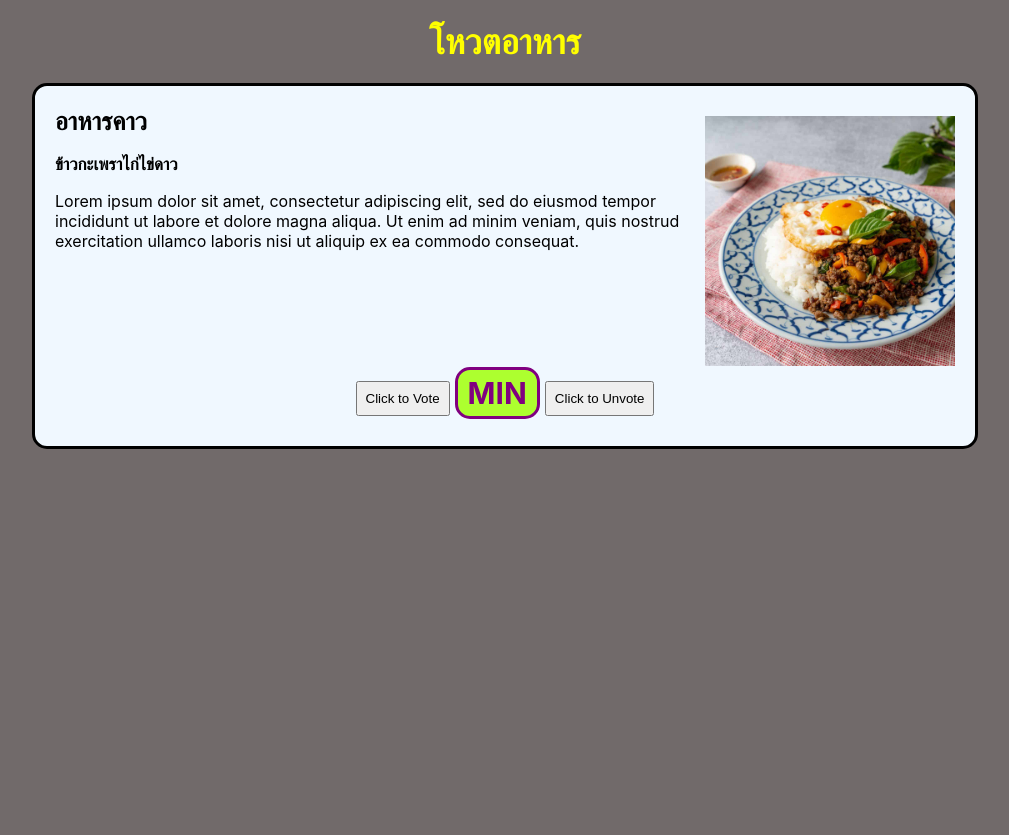
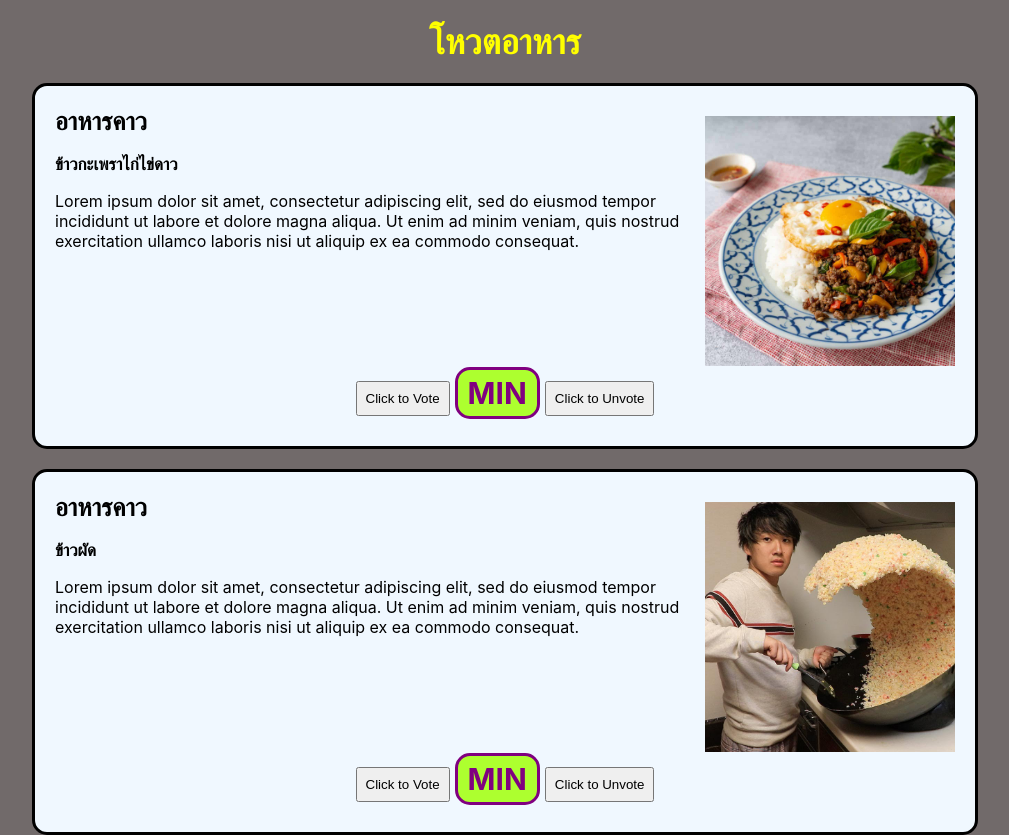
Before and after one commit to 16sakuraa/WebApp, a React (Create React App) app in the folder Lab5_React/lab5/: page / in a window 1280 px wide. Shown: the whole page, without its empty margins (135-1144 px from the left). Before the commit the page ends 800 px from the top, so only its background shows below. Built offline with nearby package versions, Linux system fonts and the light colour scheme.

Commit message:
Make component reusable

```diff
--- /dev/null
+++ b/Lab5_React/lab5/src/Box.js
@@ -0,0 +1,42 @@
+import React from 'react';
+import PlusButton from './PlusButton';
+import MinusButton from './MinusButton';
+import Counter from './Counter';
+
+class Box extends React.Component {
+    constructor(props) {
+      super(props);
+      this.state = { count: 0 };
+    }
+
+    render() {
+    const { imgSrc, imgAlt ,headerText, subHeaderText, mainText } = this.props;
+
+      return (
+        <div className="box">
+          <img src={imgSrc} alt={imgAlt} />
+          <p id="head">{headerText}</p>
+          <p id="subhead">{subHeaderText}</p>
+          <p id="text">{mainText}</p>
+          <br />
+          <br />
+          <br />
+          <br />
+          <br />
+          <div className="container">
+            <PlusButton
+              count={this.state.count}
+              increaseCount={(count) => this.setState({ count })}
+            />
+            <Counter count={this.state.count} />
+            <MinusButton
+              count={this.state.count}
+              decreaseCount={(count) => this.setState({ count })}
+            />
+          </div>
+        </div>
+      );
+    }
+  }
+
+export default Box;
--- /dev/null
+++ b/Lab5_React/lab5/src/Counter.js
@@ -0,0 +1,23 @@
+import React from 'react';
+
+const Counter = ({ count }) => {
+
+  let countText;
+  if (count === 0) {
+    countText = 'MIN';
+  } else if (count === 10) {
+    countText = 'MAX';
+  } else if (count >= 1 && count <= 9) {
+    countText = count;
+  }
+
+  return (
+    <div className='boxCount'>
+      <p>
+      {countText}
+      </p>
+    </div>
+  );
+};
+
+export default Counter;
--- /dev/null
+++ b/Lab5_React/lab5/src/MinusButton.js
@@ -0,0 +1,21 @@
+import React from 'react';
+
+const MinusButton = ({ count, decreaseCount }) => {
+  const handleClick = () => {
+    if (count > 0) {
+      decreaseCount(count - 1);
+    }
+    else if (count === 0)
+    {
+      alert("Cannot Unvote")
+    }
+  };
+
+  return (
+    <button className="downvote" onClick={handleClick}>
+      Click to Unvote
+    </button>
+  );
+};
+
+export default MinusButton;
--- /dev/null
+++ b/Lab5_React/lab5/src/PlusButton.js
@@ -0,0 +1,21 @@
+import React from 'react';
+
+const PlusButton = ({ count, increaseCount }) => {
+  const handleClick = () => {
+    if (count < 10) {
+      increaseCount(count + 1);
+    }
+    else if (count === 10)
+    {
+      alert("Cannot vote more")
+    }
+  };
+
+  return (
+    <button className="upvote" onClick={handleClick}>
+      Click to Vote
+    </button>
+  );
+};
+
+export default PlusButton;
--- a/Lab5_React/lab5/src/index.js
+++ b/Lab5_React/lab5/src/index.js
@@ -3,6 +3,7 @@ import ReactDOM from 'react-dom/client';
 import './index.css';
 import App from './App';
 import reportWebVitals from './reportWebVitals';
+import Box from './Box';
 
 const root = ReactDOM.createRoot(document.getElementById('root'));
 root.render(
@@ -18,94 +19,38 @@ class Topic extends React.Component {
   }
 }
 
-const PlusButton = ({ count, increaseCount }) => {
-  const handleClick = () => {
-    if (count < 10) {
-      increaseCount(count + 1);
-    }
-    else if (count === 10)
-    {
-      alert("Cannot vote more")
-    }
-  };
-
+const Box1 = () => {
   return (
-    <button className="upvote" onClick={handleClick}>
-      Click to Vote
-    </button>
+    <div>
+      <Box
+        imgSrc="padKrapao.jpg"
+        imgAlt="padKrapaoMoo"
+        headerText="อาหารคาว"
+        subHeaderText="ข้าวกะเพราไก่ไข่ดาว"
+        mainText="Lorem ipsum dolor sit amet, consectetur adipiscing elit, sed do eiusmod tempor incididunt ut labore et dolore magna aliqua. Ut enim ad minim veniam, quis nostrud exercitation ullamco laboris nisi ut aliquip ex ea commodo consequat."/>
+    </div>
   );
 };
 
-const MinusButton = ({ count, decreaseCount }) => {
-  const handleClick = () => {
-    if (count > 0) {
-      decreaseCount(count - 1);
-    }
-    else if (count === 0)
-    {
-      alert("Cannot Unvote")
-    }
-  };
-
+const Box2 = () => {
   return (
-    <button className="downvote" onClick={handleClick}>
-      Click to Unvote
-    </button>
-  );
-};
-
-const Counter = ({ count }) => {
-
-  let countText;
-  if (count === 0) {
-    countText = 'MIN';
-  } else if (count === 10) {
-    countText = 'MAX';
-  } else if (count >= 1 && count <= 9) {
-    countText = count;
-  }
-
-  return (
-    <div className='boxCount'>
-      <p>
-      {countText}
-      </p>
+    <div>
+      <Box
+        imgSrc="guyFriedRice.jpg"
+        imgAlt="Fried Rice"
+        headerText="อาหารคาว"
+        subHeaderText="ข้าวผัด"
+        mainText="Lorem ipsum dolor sit amet, consectetur adipiscing elit, sed do eiusmod tempor incididunt ut labore et dolore magna aliqua. Ut enim ad minim veniam, quis nostrud exercitation ullamco laboris nisi ut aliquip ex ea commodo consequat."/>
     </div>
   );
 };
 
 
-
-class Box extends React.Component {
-
-
-
-  constructor(props){
-    super(props);
-    this.state = {count: 0};
-  }
-
-  render() {
-  return (
-    <div className="box">
-      <img src="padKrapao.jpg" alt="padKrapaoMoo" />
-      <p id="head">อาหารคาว</p>
-      <p id="subhead">ข้าวกะเพราไก่ไข่ดาว</p>
-      <p id="text">Lorem ipsum dolor sit amet, consectetur adipiscing elit, sed do eiusmod tempor incididunt ut labore et dolore magna aliqua. Ut enim ad minim veniam, quis nostrud exercitation ullamco laboris nisi ut aliquip ex ea commodo consequat.</p><br></br><br></br><br></br><br></br><br></br>
-      <div className="container">
-        <PlusButton count={this.state.count} increaseCount={(count) => this.setState({count})}/>
-        <Counter count={this.state.count} />
-        <MinusButton count={this.state.count} decreaseCount={(count) => this.setState({count})}/>
-      </div>
-    </div>
-  );
-  }
-};
-
 root.render(
   <React.StrictMode>
     <Topic />
-    <Box />
+    <Box1 />
+    <Box2 />
   </React.StrictMode>
 );
 
```
Also changed, not shown: Lab5_React/lab5/public/guyFriedRice.jpg (added).
